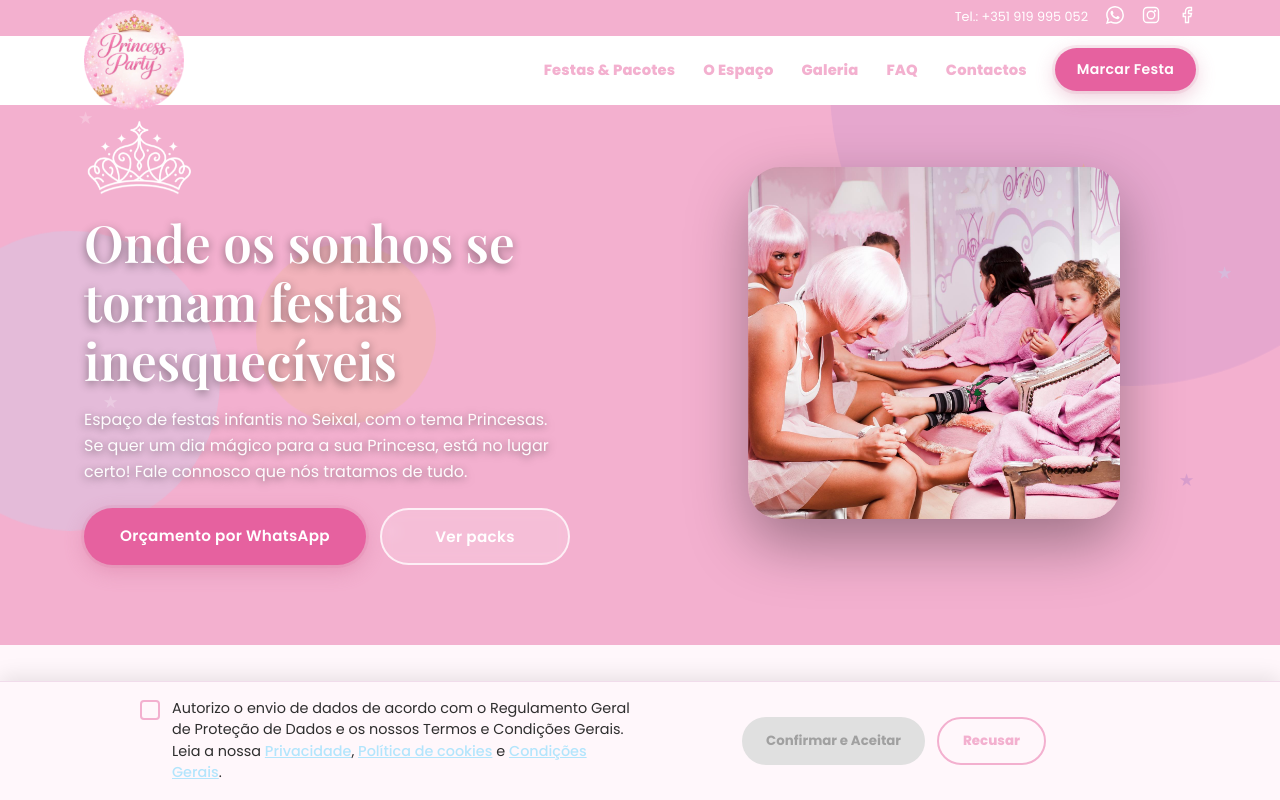
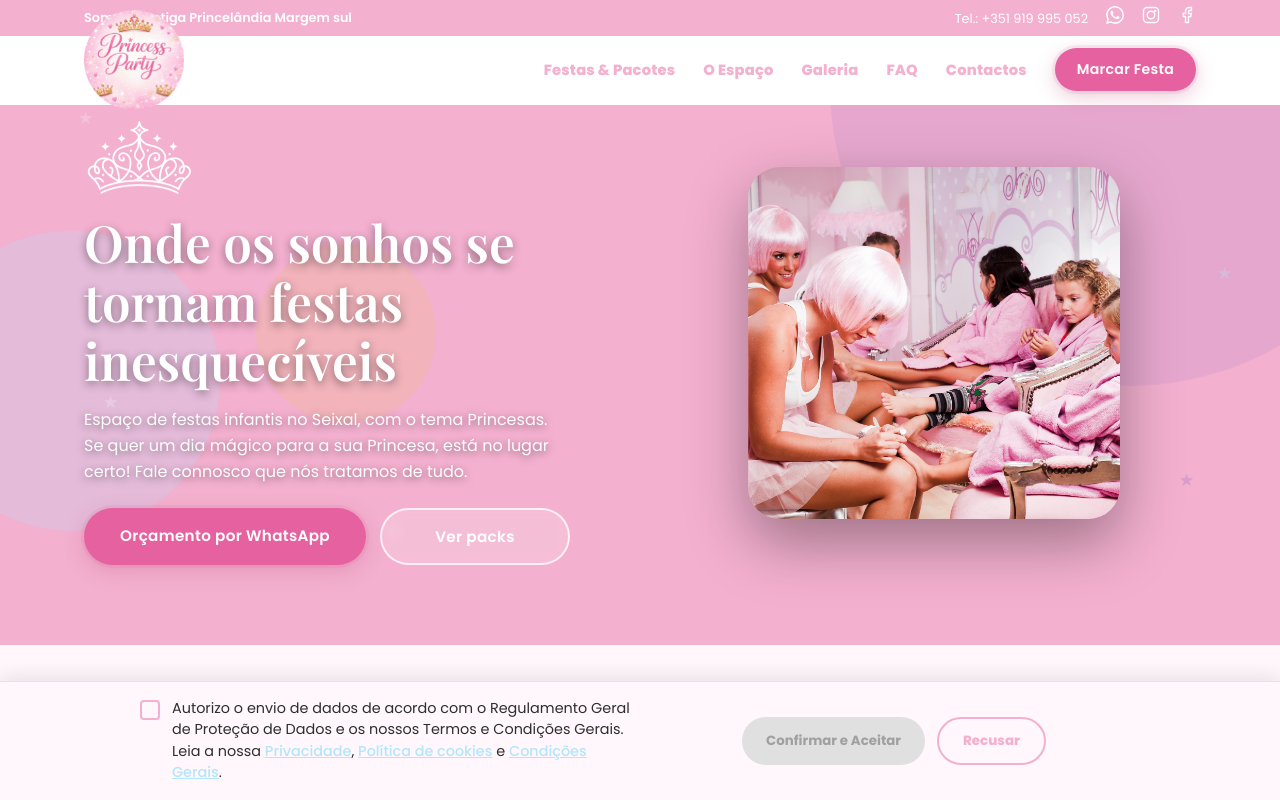
Before and after one commit to luanbelon/princess-party, a Next.js app: page /compacta in a window 1280 px wide. Shown: the top 800 px of the page. Built offline with nearby package versions, Linux system fonts and the light colour scheme.

Commit message:
Ajustes topo

```diff
--- a/src/components/InternalNavbar.tsx
+++ b/src/components/InternalNavbar.tsx
@@ -26,6 +26,8 @@ export default function InternalNavbar() {
       <div className={styles.topbar}>
         <div className="container">
           <div className={styles.topbarInner}>
+            <span className={styles.topbarNote}>Somos a antiga Princelândia Margem sul</span>
+            <div className={styles.topbarRight}>
               <span>Tel.: +351 919 995 052</span>
               <a
                 href="https://wa.me/351919995052"
@@ -59,6 +61,7 @@ export default function InternalNavbar() {
                   <path d="M18 2h-3a5 5 0 00-5 5v3H7v4h3v8h4v-8h3l1-4h-4V7a1 1 0 011-1h3z" />
                 </svg>
               </a>
+            </div>
           </div>
         </div>
       </div>
--- a/src/components/Navbar.module.css
+++ b/src/components/Navbar.module.css
@@ -20,11 +20,24 @@
 
 .topbarInner {
   display: flex;
-  justify-content: flex-end;
-  gap: 18px;
+  justify-content: space-between;
+  align-items: center;
+  flex-wrap: wrap;
   padding: 6px 0;
   font-size: 0.8rem;
   color: #ffffff;
+}
+
+.topbarNote {
+  font-weight: 600;
+  line-height: 1.2;
+}
+
+.topbarRight {
+  display: flex;
+  align-items: center;
+  justify-content: flex-end;
+  gap: 18px;
 }
 
 .topbarInner a {
--- a/src/components/Navbar.tsx
+++ b/src/components/Navbar.tsx
@@ -26,6 +26,8 @@ export default function Navbar() {
       <div className={styles.topbar}>
         <div className="container">
           <div className={styles.topbarInner}>
+            <span className={styles.topbarNote}>Somos a antiga Princelândia Margem sul</span>
+            <div className={styles.topbarRight}>
               <span>Tel.: +351 919 995 052</span>
               <a
                 href="https://wa.me/351919995052"
@@ -59,6 +61,7 @@ export default function Navbar() {
                   <path d="M18 2h-3a5 5 0 00-5 5v3H7v4h3v8h4v-8h3l1-4h-4V7a1 1 0 011-1h3z" />
                 </svg>
               </a>
+            </div>
           </div>
         </div>
       </div>
```
Lines whose indentation alone changed are shown as unchanged.
